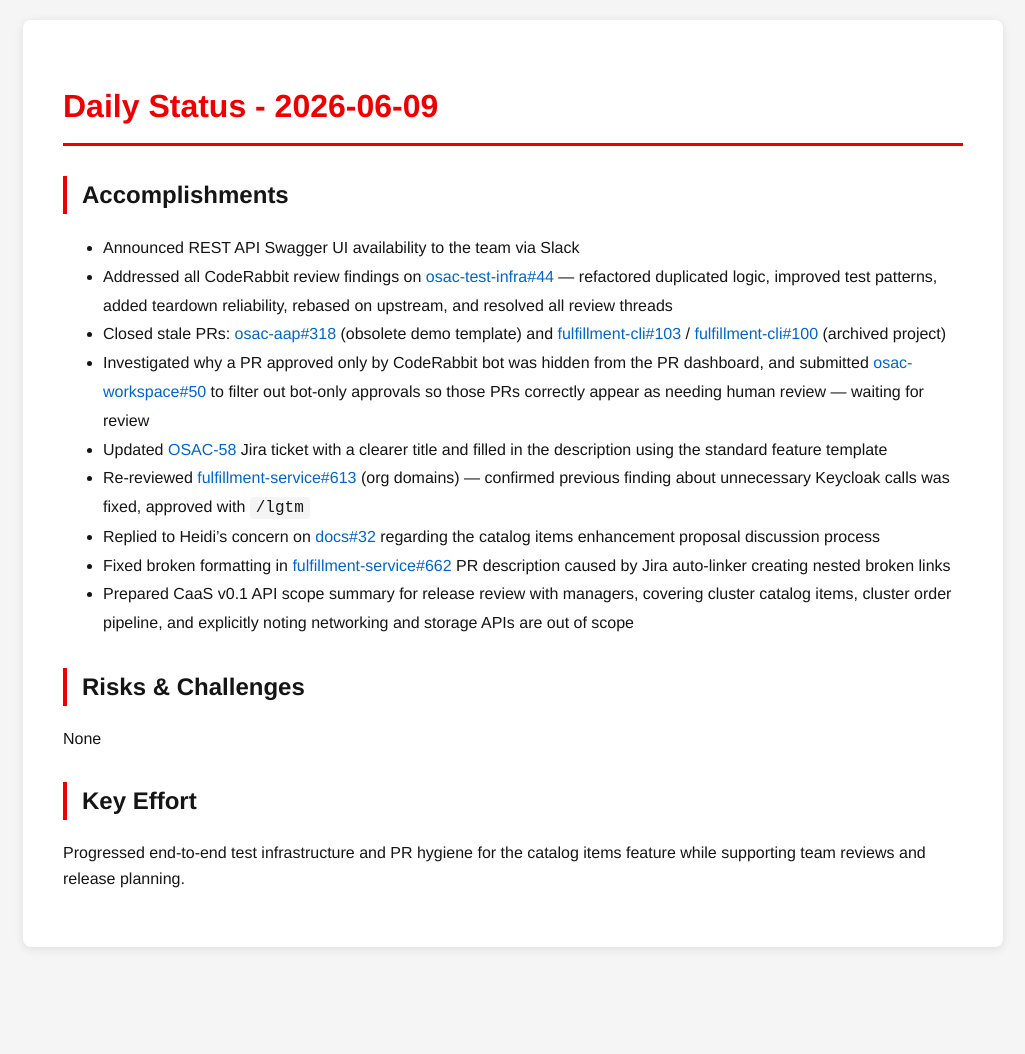
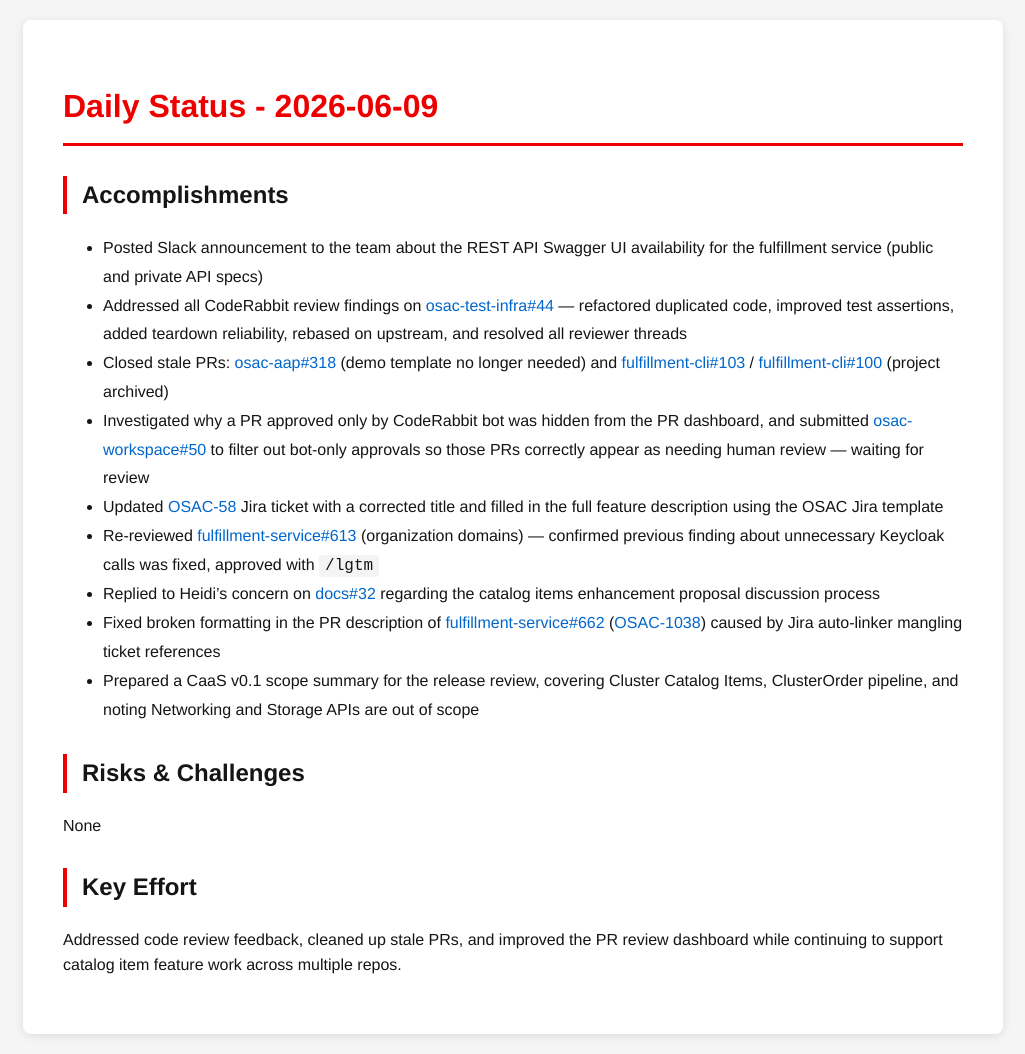
Before and after one commit to tzvatot/daily-status, a Jekyll site: the page built from 2026-06-09.md, in a window 1280 px wide. Shown: the whole page, without its empty margins (127-1152 px from the left). Built offline with Jekyll 4.4.1, drawn with Linux system fonts in a browser that asks for light colours; before the commit the page ends 967 px from its top, so only the background shows below that.

Commit message:
Daily status update - 2026-06-09

```diff
--- a/2026-06-09.md
+++ b/2026-06-09.md
@@ -7,18 +7,18 @@
 # Daily Status - 2026-06-09
 
 ## Accomplishments
-- Announced REST API Swagger UI availability to the team via Slack
-- Addressed all CodeRabbit review findings on [osac-test-infra#44](https://github.com/osac-project/osac-test-infra/pull/44) — refactored duplicated logic, improved test patterns, added teardown reliability, rebased on upstream, and resolved all review threads
-- Closed stale PRs: [osac-aap#318](https://github.com/osac-project/osac-aap/pull/318) (obsolete demo template) and [fulfillment-cli#103](https://github.com/osac-project/fulfillment-cli/pull/103) / [fulfillment-cli#100](https://github.com/osac-project/fulfillment-cli/pull/100) (archived project)
+- Posted Slack announcement to the team about the REST API Swagger UI availability for the fulfillment service (public and private API specs)
+- Addressed all CodeRabbit review findings on [osac-test-infra#44](https://github.com/osac-project/osac-test-infra/pull/44) — refactored duplicated code, improved test assertions, added teardown reliability, rebased on upstream, and resolved all reviewer threads
+- Closed stale PRs: [osac-aap#318](https://github.com/osac-project/osac-aap/pull/318) (demo template no longer needed) and [fulfillment-cli#103](https://github.com/osac-project/fulfillment-cli/pull/103) / [fulfillment-cli#100](https://github.com/osac-project/fulfillment-cli/pull/100) (project archived)
 - Investigated why a PR approved only by CodeRabbit bot was hidden from the PR dashboard, and submitted [osac-workspace#50](https://github.com/osac-project/osac-workspace/pull/50) to filter out bot-only approvals so those PRs correctly appear as needing human review — waiting for review
-- Updated [OSAC-58](https://redhat.atlassian.net/browse/OSAC-58) Jira ticket with a clearer title and filled in the description using the standard feature template
-- Re-reviewed [fulfillment-service#613](https://github.com/osac-project/fulfillment-service/pull/613) (org domains) — confirmed previous finding about unnecessary Keycloak calls was fixed, approved with `/lgtm`
+- Updated [OSAC-58](https://redhat.atlassian.net/browse/OSAC-58) Jira ticket with a corrected title and filled in the full feature description using the OSAC Jira template
+- Re-reviewed [fulfillment-service#613](https://github.com/osac-project/fulfillment-service/pull/613) (organization domains) — confirmed previous finding about unnecessary Keycloak calls was fixed, approved with `/lgtm`
 - Replied to Heidi's concern on [docs#32](https://github.com/osac-project/docs/pull/32) regarding the catalog items enhancement proposal discussion process
-- Fixed broken formatting in [fulfillment-service#662](https://github.com/osac-project/fulfillment-service/pull/662) PR description caused by Jira auto-linker creating nested broken links
-- Prepared CaaS v0.1 API scope summary for release review with managers, covering cluster catalog items, cluster order pipeline, and explicitly noting networking and storage APIs are out of scope
+- Fixed broken formatting in the PR description of [fulfillment-service#662](https://github.com/osac-project/fulfillment-service/pull/662) ([OSAC-1038](https://redhat.atlassian.net/browse/OSAC-1038)) caused by Jira auto-linker mangling ticket references
+- Prepared a CaaS v0.1 scope summary for the release review, covering Cluster Catalog Items, ClusterOrder pipeline, and noting Networking and Storage APIs are out of scope
 
 ## Risks & Challenges
 None
 
 ## Key Effort
-Progressed end-to-end test infrastructure and PR hygiene for the catalog items feature while supporting team reviews and release planning.
+Addressed code review feedback, cleaned up stale PRs, and improved the PR review dashboard while continuing to support catalog item feature work across multiple repos.
```
